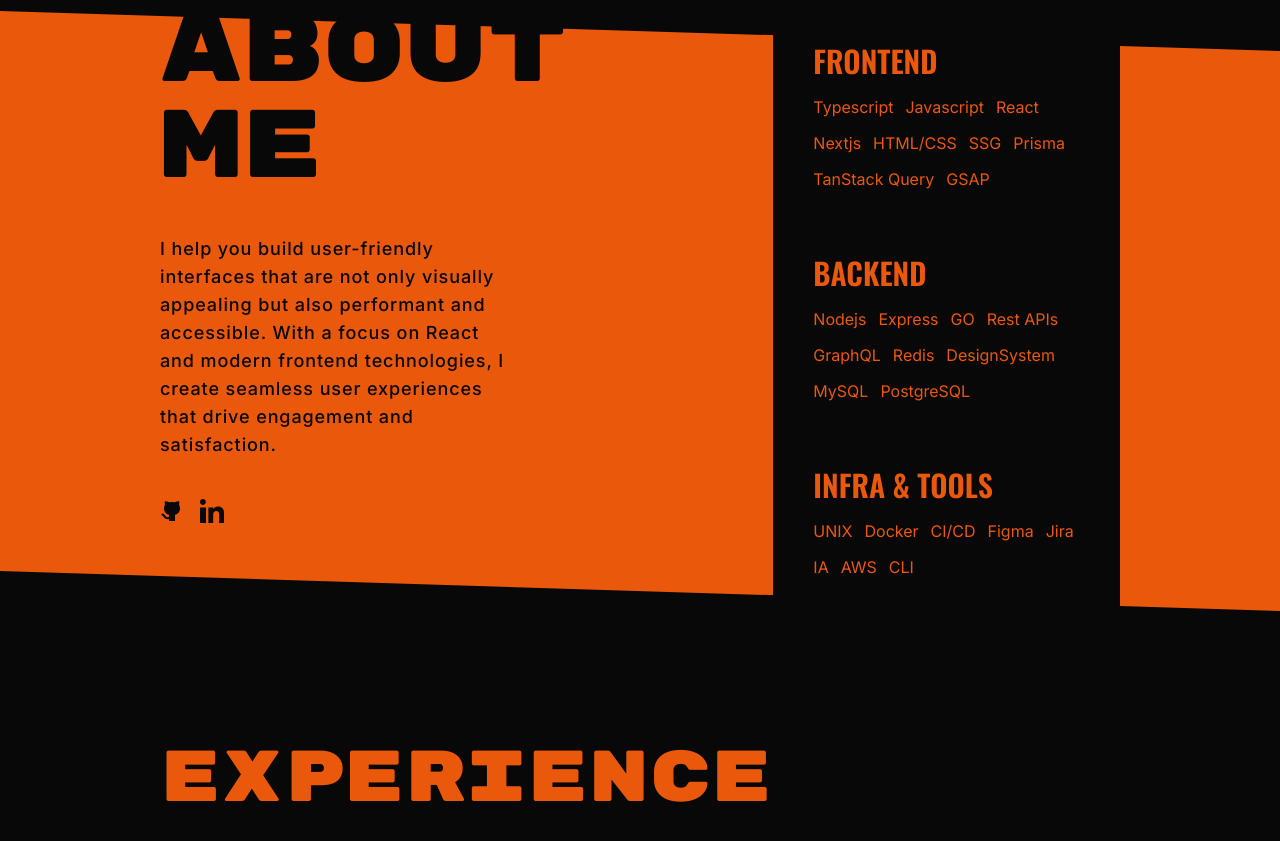
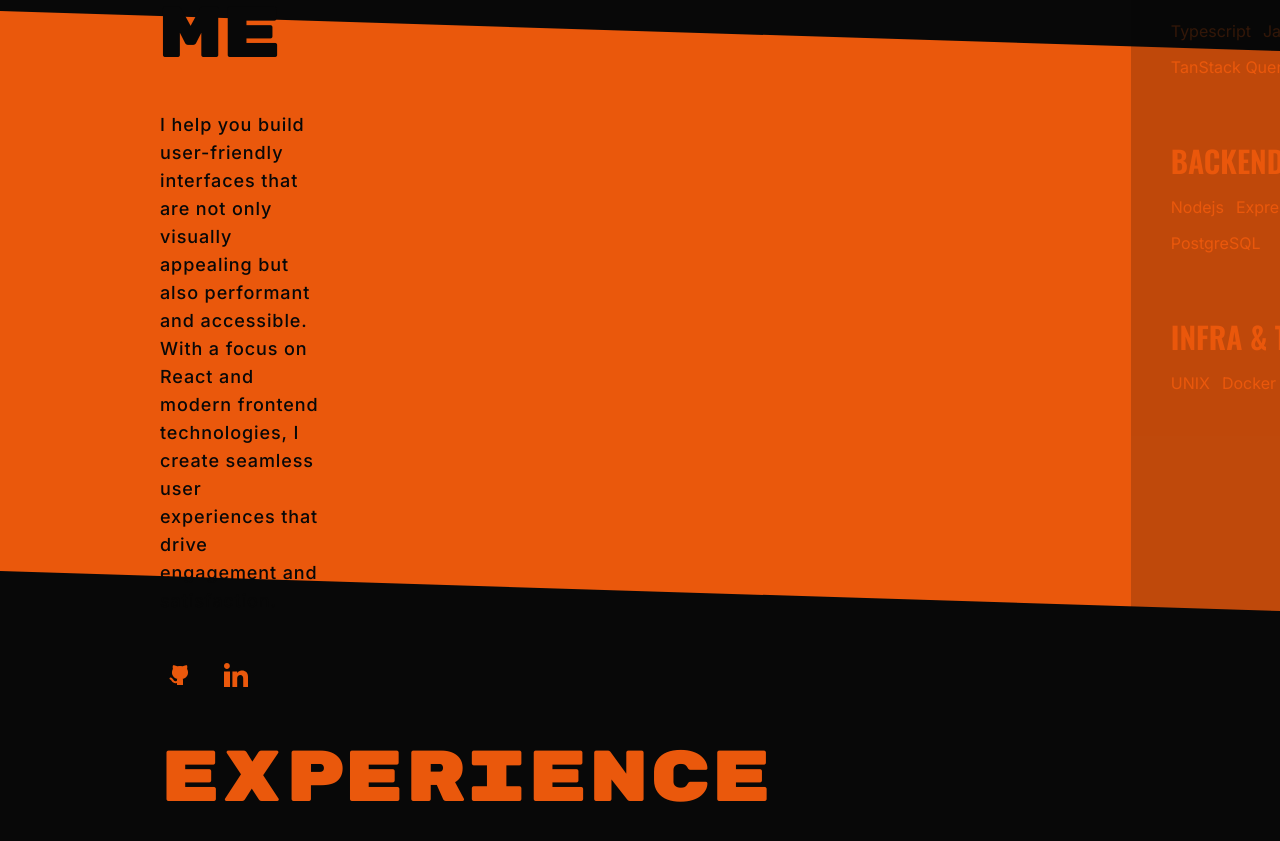
Before and after one commit to amauribechtoldjr/amauribj-web, a React (Vite) app: page / in a window 1280 px wide. Shown: the part 753-1594 px from the top of the page. Built offline with nearby package versions, Linux system fonts and the light colour scheme.

Commit message:
fix: layout changes

```diff
--- a/src/components/AboutMe.tsx
+++ b/src/components/AboutMe.tsx
@@ -1,12 +1,41 @@
 import { GithubIcon } from "@/components/Layout/Icons/GithubIcon";
 import { LinkedInIcon } from "@/components/Layout/Icons/LinkedInIcon";
+import { useGSAP } from "@gsap/react";
+import { useRef } from "react";
+import gsap from "gsap";
+import { ScrollTrigger } from "gsap/ScrollTrigger";
+import { Link } from "@/components/Layout/Link";
+import { socialLinks } from "@/data/me";
+
+gsap.registerPlugin(useGSAP, ScrollTrigger);
 
 export const AboutMe = () => {
+  const container = useRef(null);
+
+  useGSAP(() => {
+    gsap.fromTo(
+      container.current,
+      { x: 700, opacity: 0 },
+      {
+        x: 20,
+        opacity: 1,
+        duration: 0.9,
+        scrollTrigger: {
+          trigger: ".skills",
+          start: "top 100%",
+          end: "bottom 100%",
+          toggleActions: "play reset none none",
+          scrub: 1,
+        },
+      },
+    );
+  });
+
   return (
-    <div className="flex z-10 px-40 gap-20">
-      <div className="flex flex-col flex-2 gap-10">
-        <span className="text-8xl font-display text-background">ABOUT ME</span>
-        <div className="max-w-2/3">
+    <div className="flex z-10 pl-40 gap-20">
+      <div className="flex flex-col flex-2 gap-10 ">
+        <span className="text-7xl font-display text-background">ABOUT ME</span>
+        <div className="pr-40">
           <span className="min-w-0 text-background font-medium text-lg tracking-wider leading-7">
             I help you build user-friendly interfaces that are not only visually
             appealing but also performant and accessible. With a focus on React
@@ -15,11 +44,22 @@ export const AboutMe = () => {
           </span>
         </div>
         <div className="flex items-center gap-4">
-          <GithubIcon className="text-background size-6" />
-          <LinkedInIcon className="text-background size-6" />
+          <Link href={socialLinks.github} target="_blank">
+            <div className="bg-background p-2">
+              <GithubIcon className="text-primary size-6" />
+            </div>
+          </Link>
+          <Link href={socialLinks.linkedin} target="_blank">
+            <div className="bg-background p-2">
+              <LinkedInIcon className="text-primary size-6" />
+            </div>
+          </Link>
         </div>
       </div>
-      <div className="flex flex-col gap-16 flex-1 bg-background text-primary p-10">
+      <div
+        className="flex flex-col gap-16 bg-background text-primary p-10 w-180 pr-20 skills"
+        ref={container}
+      >
         <SkillItem>
           <SkillTitle>FRONTEND</SkillTitle>
           <SkillList>
--- a/src/components/RootScreen.tsx
+++ b/src/components/RootScreen.tsx
@@ -19,7 +19,7 @@ export const RootScreen = () => {
             <ProfileImage />
           </div>
         </PageSection>
-        <div className="min-h-screen flex items-center relative justify-between mt-10">
+        <div className="min-h-screen flex items-center relative justify-between mt-10 overflow-x-hidden">
           <div
             className="absolute inset-0 bg-primary"
             style={{
```
